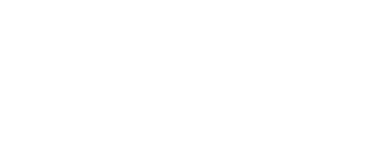
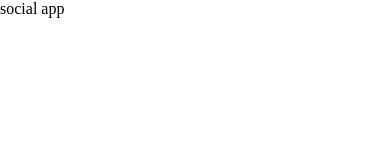
Before and after one commit to elenabeidaqi/react-native-social-media-app, a React Native app: screen / in a window 390 px wide. Shown: the top 160 px of the page. Built offline with nearby package versions, Linux system fonts and the light colour scheme.

Commit message:
:tada: initial app

```diff
--- a/App.tsx
+++ b/App.tsx
@@ -6,7 +6,7 @@
   return (
     <SafeAreaView>
       <ScrollView>
-        <View></View>
+        <View>social app</View>
       </ScrollView>
     </SafeAreaView>
   );
```
